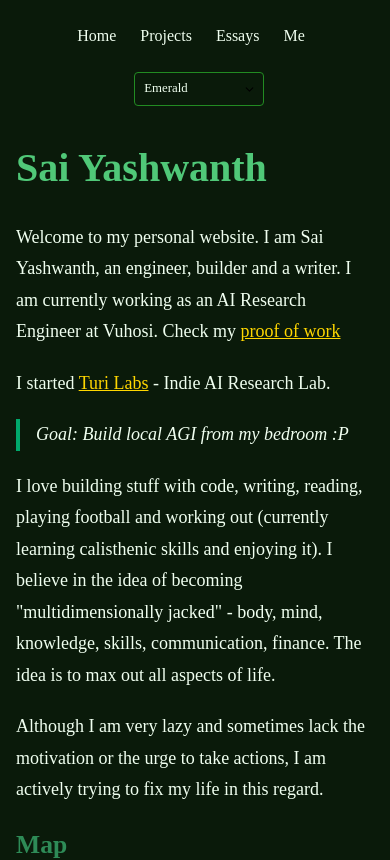
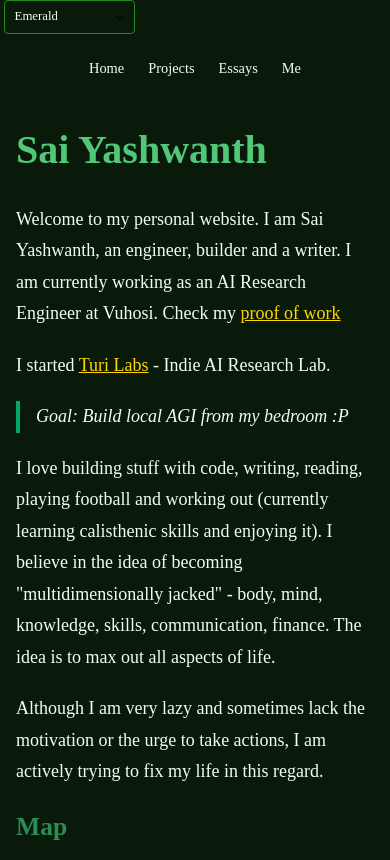
Before and after one commit to theyashwanthsai/DigitalGarden, a React (Vite) app: page / in a window 390 px wide. Shown: the top 860 px of the page. Built offline with nearby package versions, Linux system fonts and the light colour scheme; a web font is replaced by a local one.

Commit message:
Added a color picker

```diff
--- a/src/components/Header.css
+++ b/src/components/Header.css
@@ -5,11 +5,17 @@
 
 .header {
     display: flex;
-    justify-content: space-between;
+    justify-content: center;
     align-items: center;
     padding: 1rem;
     margin: 0 auto;
     max-width: 64rem;
+}
+
+nav {
+    display: flex;
+    align-items: center;
+    gap: 1rem;
 }
 
 .nav-link {
@@ -17,25 +23,36 @@
     color: var(--text-primary);
     text-decoration: none;
     transition: color 0.3s ease;
-    margin-right: 1rem;
 }
 
 .nav-link:hover {
     color: var(--link-hover);
 }
 
-/* Theme Switcher Styles */
+/* Fixed Theme Switcher at Top-Right */
+.theme-switcher-fixed {
+    position: fixed;
+    top: 1rem;
+    right: 1rem;
+    z-index: 1000;
+    background-color: var(--bg-primary);
+    border: 1px solid var(--border-primary, rgba(0,0,0,0.1));
+    border-radius: 8px;
+    padding: 0.5rem;
+    box-shadow: 0 2px 8px rgba(0,0,0,0.1);
+}
+
+/* Theme Switcher Container Styles */
 .theme-switcher-container {
-    margin-left: auto;
     display: flex;
     align-items: center;
-    gap: 0.5rem;
 }
 
 .theme-switcher-container label {
     color: var(--text-primary);
     font-size: 0.9rem;
     white-space: nowrap;
+    margin-right: 0.5rem;
 }
 
 .theme-switcher select {
@@ -67,20 +84,15 @@
 
 /* Mobile Styles */
 @media (max-width: 768px) {
-    .header {
-        flex-direction: column;
-        gap: 1rem;
-        align-items: stretch;
-    }
-
-    .theme-switcher-container {
-        margin-left: 0;
-        justify-content: center;
-        order: 2; /* Ensures it comes after nav */
+    .theme-switcher-fixed {
+        top: 0.5rem;
+        right: 0.5rem;
+        padding: 0.25rem;
     }
 
     .theme-switcher-container label {
         font-size: 0.8rem;
+        margin-right: 0.25rem;
     }
 
     .theme-switcher select {
@@ -88,16 +100,14 @@
         padding: 0.4rem 1.5rem 0.4rem 0.6rem;
     }
 
-    /* Center the navigation on mobile */
     nav {
-        display: flex;
+        flex-wrap: wrap;
         justify-content: center;
-        flex-wrap: wrap;
-        order: 1;
+        gap: 0.5rem;
     }
 
     .nav-link {
-        margin-right: 0.5rem;
         padding: 0.5rem;
+        font-size: 0.9rem;
     }
 }
--- a/src/components/Header.jsx
+++ b/src/components/Header.jsx
@@ -6,17 +6,20 @@ import ThemeSwitcher from './ThemeSwitcher';
 function Header() {
   return(
     <div className="header-container">
+        <div className="theme-switcher-container">
+          <ThemeSwitcher />
+        </div>
       <header className="header">
         <nav>
+
           <Link to="/" className="nav-link">Home</Link>
           <Link to="/projects" className="nav-link">Projects</Link>
           <Link to="/articles" className="nav-link">Essays</Link>
           <Link to="/about" className="nav-link">Me</Link>
         </nav>
+
         {/* Show theme switcher on all devices */}
-        <div className="theme-switcher-container">
-          <ThemeSwitcher />
-        </div>
+
       </header>
     </div>
   );
```
